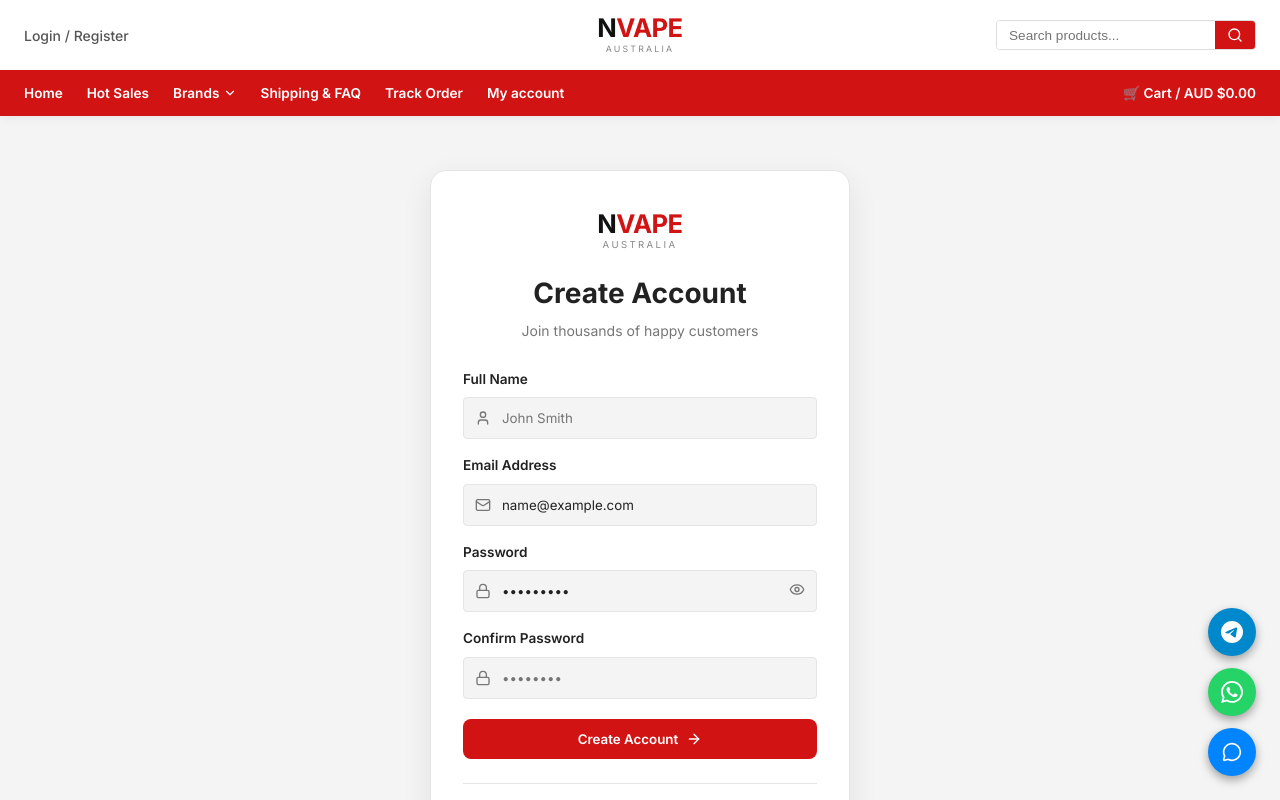
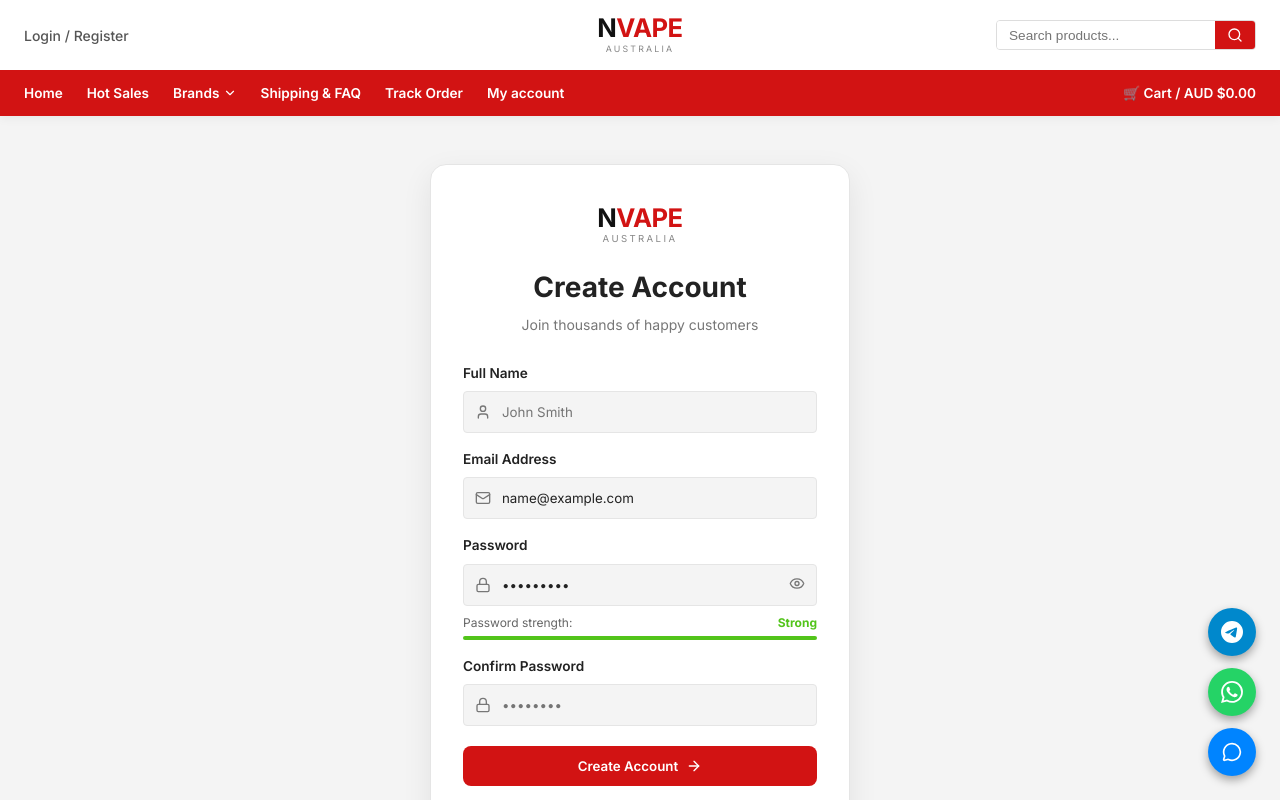
Before and after one commit to pipsattendant-crypto/nvapeaustralia, a React (Vite) app: page /login in a window 1280 px wide. Both pictures are taken after typing "name@example.com", "Sample123" into the empty fields and a click on the button "Create one free". Shown: the top 800 px of the page. Built offline with nearby package versions, Linux system fonts and the light colour scheme.

Commit message:
feat: add password strength indicator and 3-strike brute force limit to auth system

```diff
--- a/src/pages/Login.jsx
+++ b/src/pages/Login.jsx
@@ -10,27 +10,71 @@ export default function Login() {
   const [showPwd, setShowPwd] = useState(false);
   const [error, setError] = useState('');
   const [loading, setLoading] = useState(false);
+  const [failedAttempts, setFailedAttempts] = useState(0);
+  const [lockoutUntil, setLockoutUntil] = useState(null);
   const { login, register } = useAuth();
   const navigate = useNavigate();
+
+  const calculateStrength = (pwd) => {
+    let score = 0;
+    if (pwd.length > 5) score += 1;
+    if (pwd.length > 8) score += 1;
+    if (/[A-Z]/.test(pwd)) score += 1;
+    if (/[0-9]/.test(pwd)) score += 1;
+    if (/[^A-Za-z0-9]/.test(pwd)) score += 1;
+
+    if (pwd.length === 0) return { label: '', color: '#ddd', width: '0%' };
+    if (score < 2) return { label: 'Weak', color: '#ff4d4f', width: '33%' };
+    if (score < 4) return { label: 'Fair', color: '#faad14', width: '66%' };
+    return { label: 'Strong', color: '#52c41a', width: '100%' };
+  };
+
+  const strength = calculateStrength(form.password);
 
   const F = (k) => (e) => setForm(p => ({ ...p, [k]: e.target.value }));
 
   const handleSubmit = async (e) => {
     e.preventDefault();
     setError('');
+
+    // Check lockout
+    if (mode === 'login' && lockoutUntil && Date.now() < lockoutUntil) {
+      const waitMins = Math.ceil((lockoutUntil - Date.now()) / 60000);
+      setError(`Too many failed attempts. Please try again in ${waitMins} minute(s).`);
+      return;
+    }
+
     if (mode === 'register' && form.password !== form.confirm) {
       setError('Passwords do not match.'); return;
     }
-    if (form.password.length < 6) {
+    if (mode === 'register' && form.password.length < 6) {
       setError('Password must be at least 6 characters.'); return;
     }
     setLoading(true);
     await new Promise(r => setTimeout(r, 600)); // simulate network
+
     const result = mode === 'login'
       ? login(form.email, form.password)
       : register(form.name, form.email, form.password);
+
     setLoading(false);
-    if (result.error) { setError(result.error); return; }
+
+    if (result.error) {
+      setError(result.error);
+      if (mode === 'login') {
+        const newAttempts = failedAttempts + 1;
+        setFailedAttempts(newAttempts);
+        if (newAttempts >= 3) {
+          setLockoutUntil(Date.now() + 5 * 60000); // 5 minutes lockout
+          setError('Too many failed attempts. Account locked for 5 minutes.');
+        }
+      }
+      return;
+    }
+
+    // Success, reset limits
+    setFailedAttempts(0);
+    setLockoutUntil(null);
     navigate('/account');
   };
 
@@ -84,6 +128,18 @@ export default function Login() {
                 {showPwd ? <EyeOff size={16} /> : <Eye size={16} />}
               </button>
             </div>
+
+            {mode === 'register' && form.password.length > 0 && (
+              <div style={{ marginTop: '.5rem' }}>
+                <div style={{ display: 'flex', justifyContent: 'space-between', fontSize: '.75rem', marginBottom: '.25rem' }}>
+                  <span style={{ color: '#666' }}>Password strength:</span>
+                  <span style={{ color: strength.color, fontWeight: 700 }}>{strength.label}</span>
+                </div>
+                <div style={{ width: '100%', height: '4px', background: '#eee', borderRadius: '2px', overflow: 'hidden' }}>
+                  <div style={{ height: '100%', width: strength.width, background: strength.color, transition: 'all 0.3s' }} />
+                </div>
+              </div>
+            )}
           </div>
 
           {mode === 'register' && (
```
